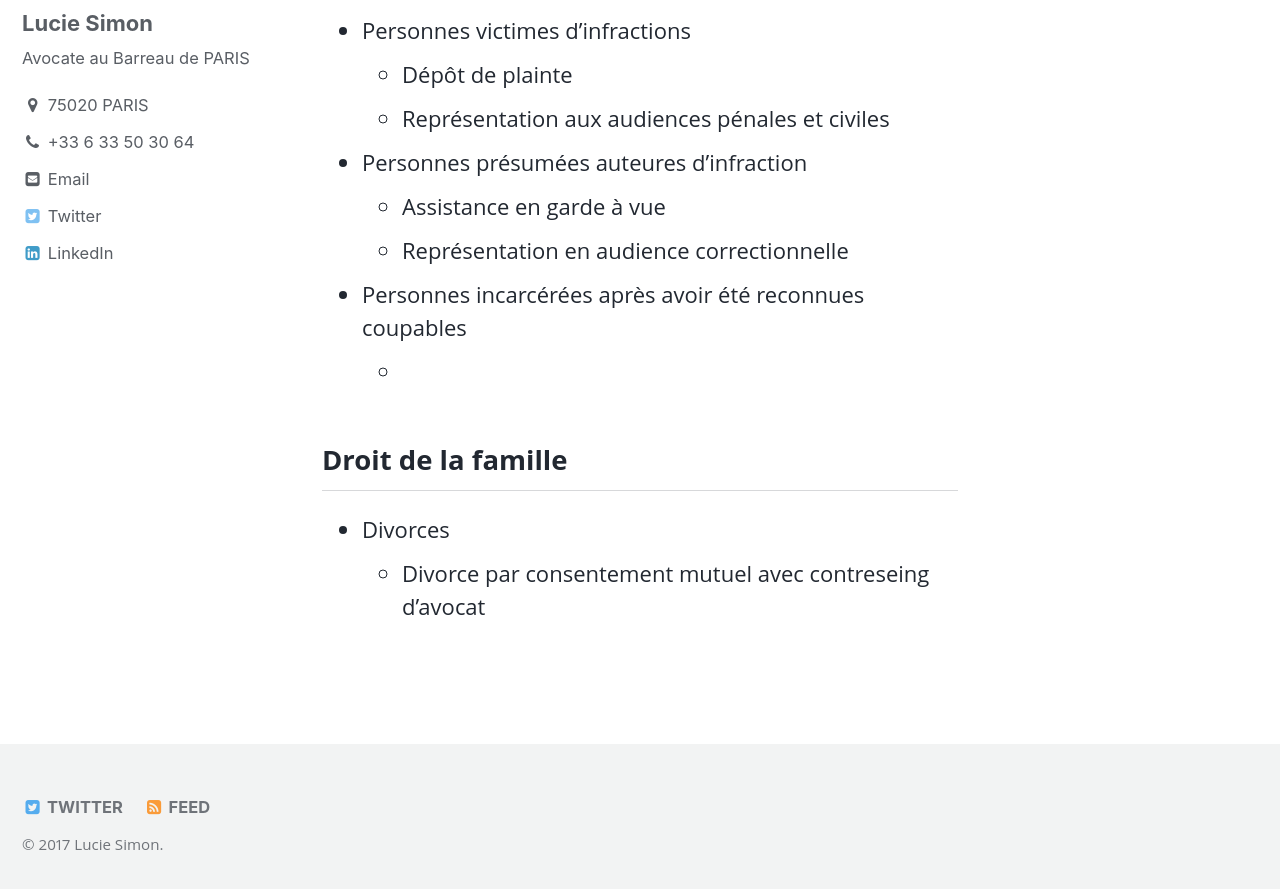
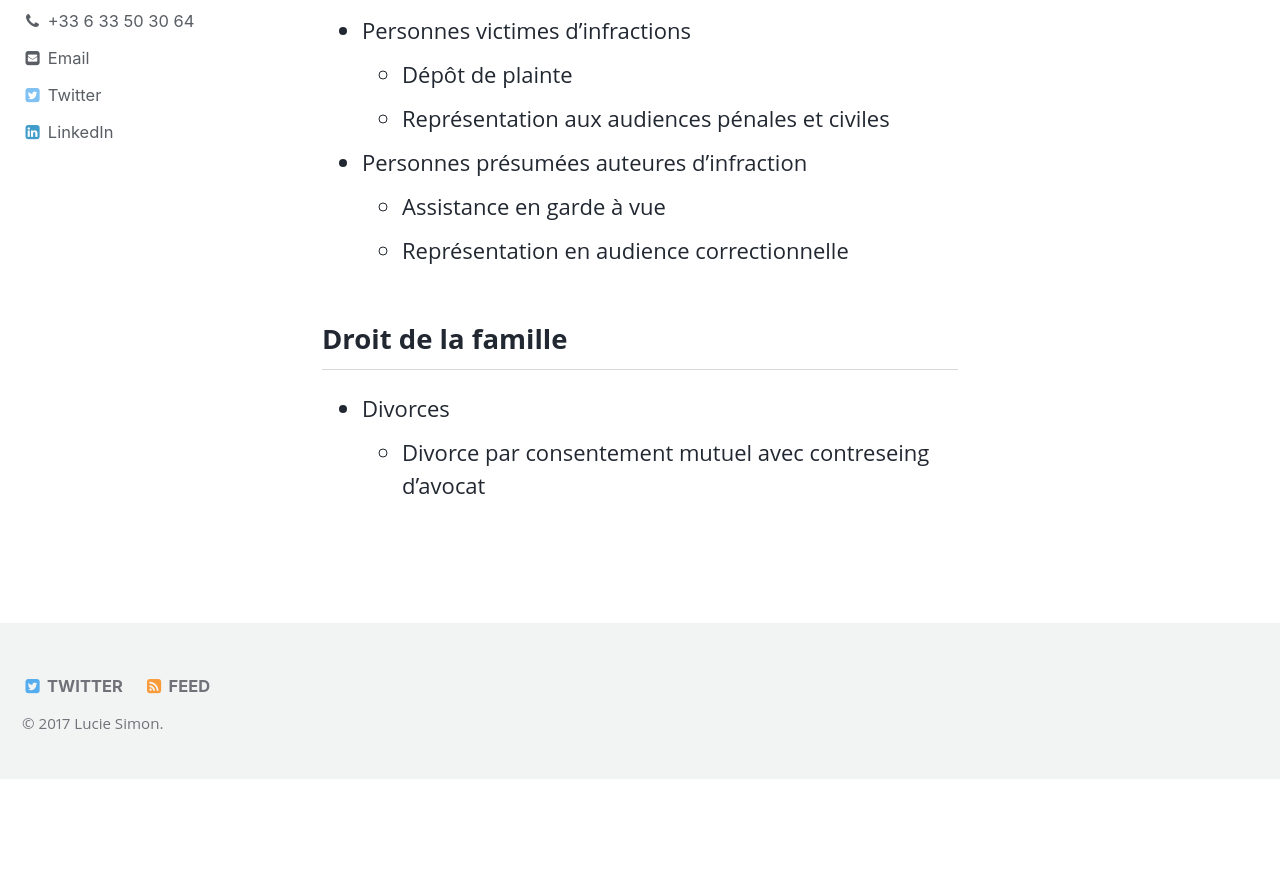
Before and after one commit to luciesimonavocate/luciesimonavocate.github.io, a Jekyll site: the page built from _pages/domaines.md, in a window 1280 px wide and 900 px high, scrolled down 1125 px. Shown: the top 889 px of the window. Built offline with Jekyll 4.4.1, drawn with Linux system fonts in a browser that asks for light colours; after the commit the page ends 1904 px from its top, so only the background shows below that.

Commit message:
Update domaines.md

```diff
--- a/_pages/domaines.md
+++ b/_pages/domaines.md
@@ -29,8 +29,7 @@ permalink: /domaines/
 - Personnes présumées auteures d’infraction
     - Assistance en garde à vue
     - Représentation en audience correctionnelle
-- Personnes incarcérées après avoir été reconnues coupables
-    -
+
 
 ## Droit de la famille
 
```
